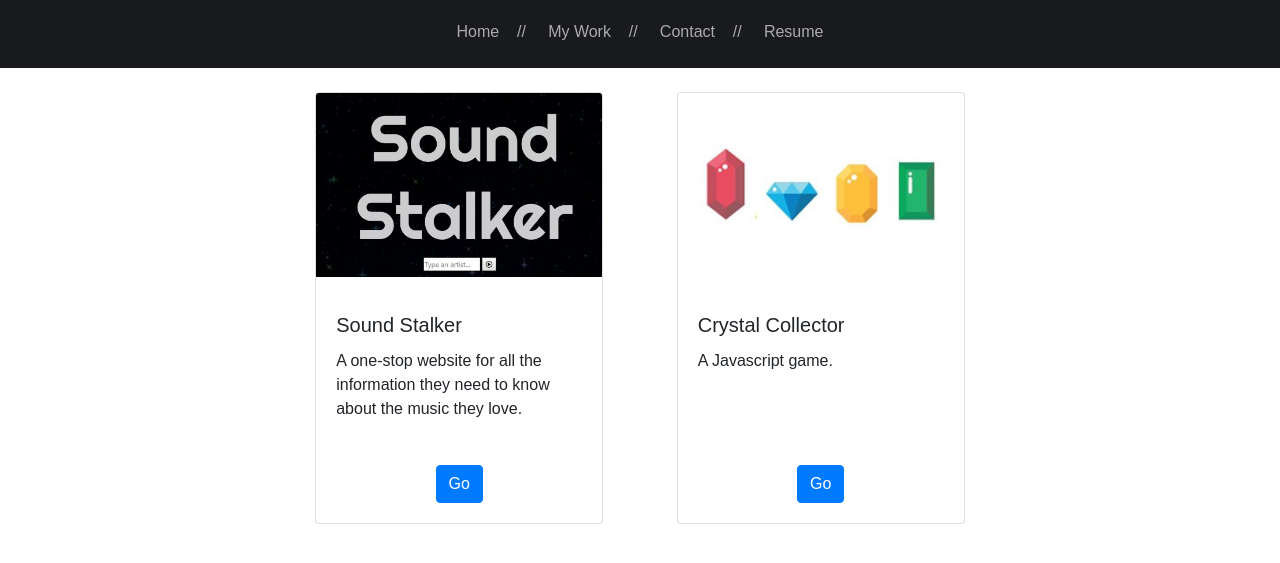
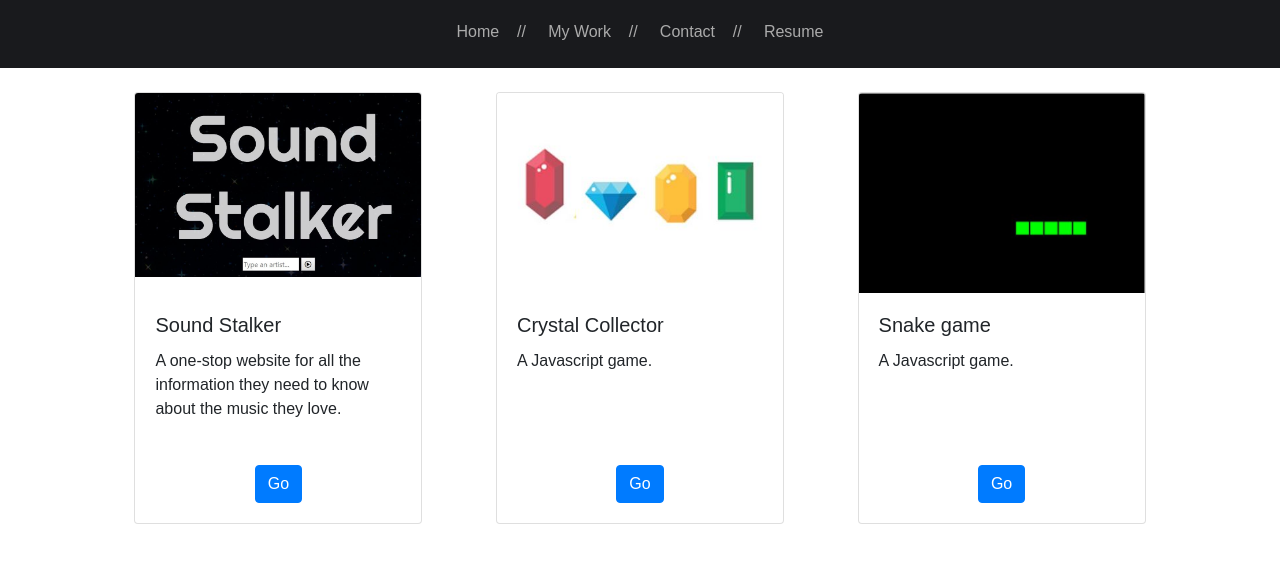
Before and after one commit to DChiuIT9/main-portfolio-final, a plain HTML site: page portfolio.html in a window 1280 px wide. Shown: the part 89-652 px from the top of the page. Drawn offline with nearby package versions, Linux system fonts and the light colour scheme.

Commit message:
Added snake game

```diff
--- a/portfolio.html
+++ b/portfolio.html
@@ -42,6 +42,14 @@
                 <a target="_blank" href="https://dchiuit9.github.io/unit-4-game/" class="btn btn-primary">Go</a>
             </div>
         </div>
+        <div class="card portfolio-card text-center" style="width: 18rem;">
+            <div class="portfolio-img-div"><img src="assets/images/snake-game.JPG" class="card-img-top" alt="img"></div>
+            <div class="card-body">
+                <h5 class="card-title text-left">Snake game</h5>
+                <p class="card-text text-left">A Javascript game.</p><p></p>
+                <a target="_blank" href="https://dchiuit9.github.io/snake-game/" class="btn btn-primary">Go</a>
+            </div>
+        </div>
 
     </div>
 </body>
```
Also changed, not shown: assets/images/snake-game.jpg (added).
